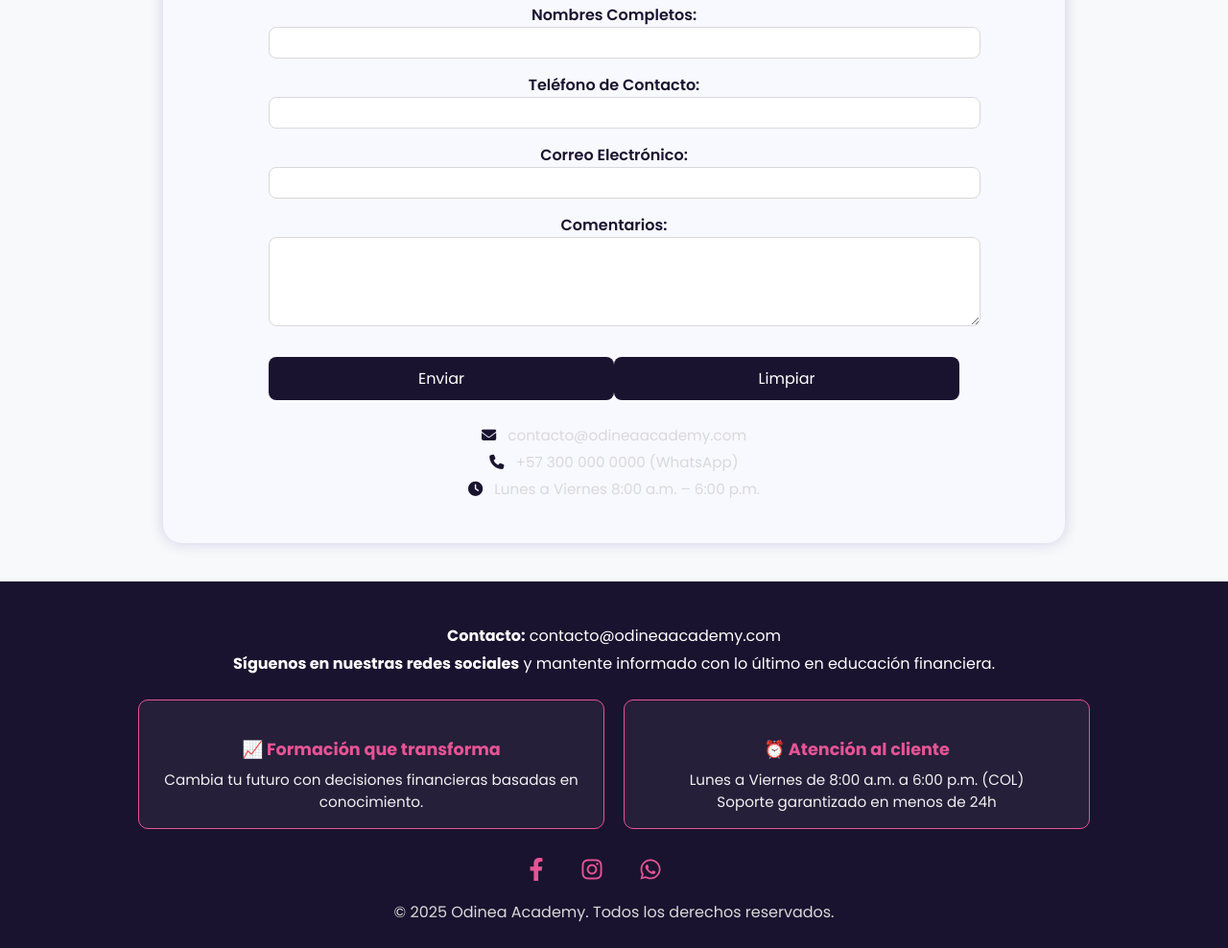
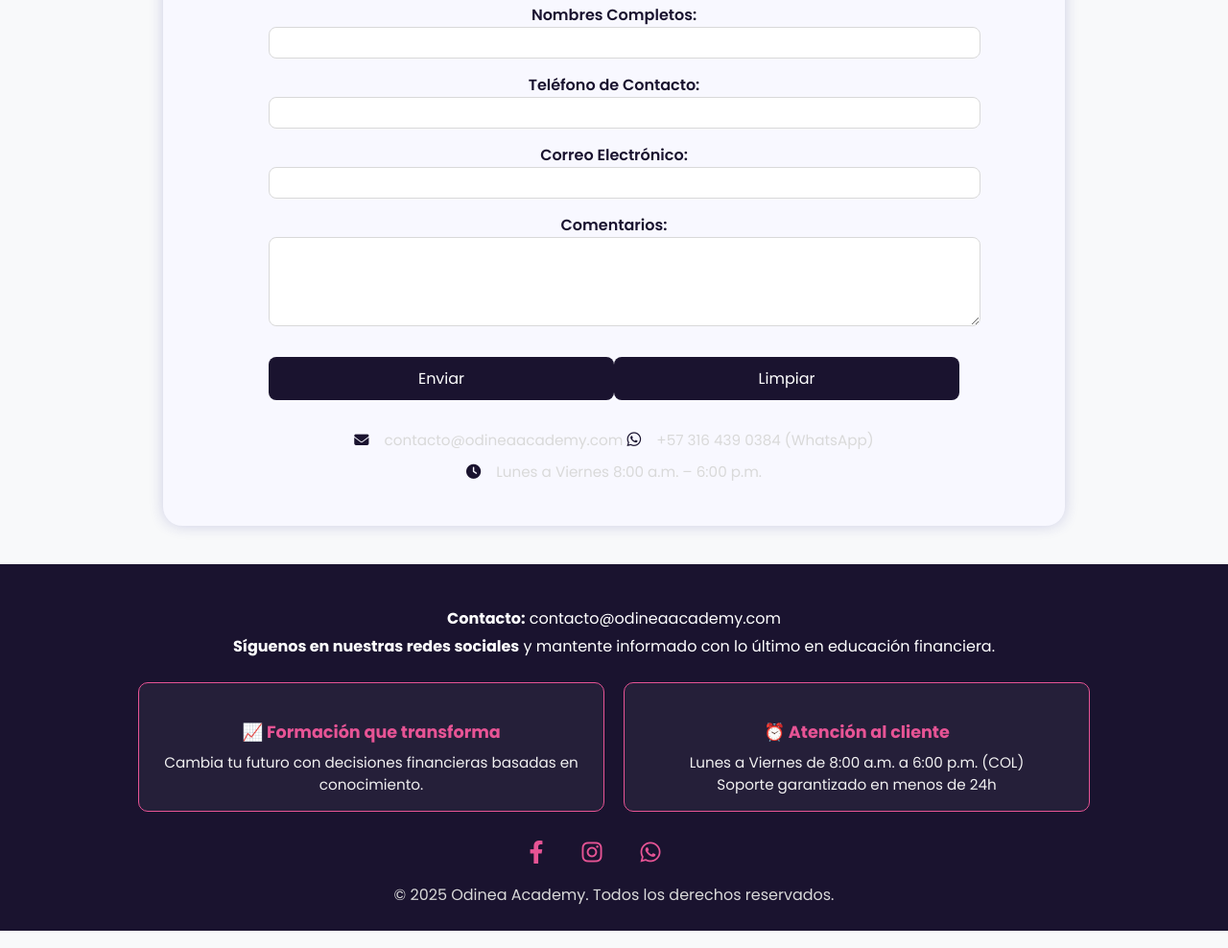
Before and after one commit to JuanPGE123/odineaacademy, a plain HTML site: page contacto_principal.html in a window 1280 px wide. Shown: the part 511-1499 px from the top of the page at 96% size. Drawn offline with Linux system fonts and the light colour scheme; some packages are replaced by stand-ins of ours; a script that the page names is missing; some icons are missing.

Commit message:
cambios wpp y ajustes de stl

```diff
--- a/contacto_principal.html
+++ b/contacto_principal.html
@@ -1,15 +1,18 @@
 <!DOCTYPE html>
 <html lang="es">
+
 <head>
     <meta charset="UTF-8">
     <meta name="viewport" content="width=device-width, initial-scale=1.0">
     <title>WEB CURSOS</title>
     <link rel="stylesheet" href="styles.css">
+    <link rel="stylesheet" href="style_contacto.css">
     <link rel="stylesheet" href="https://cdnjs.cloudflare.com/ajax/libs/font-awesome/6.4.2/css/all.min.css">
     <link href="https://fonts.googleapis.com/css2?family=Poppins:wght@400;600;700&display=swap" rel="stylesheet">
     <link href="https://fonts.googleapis.com/css2?family=Poppins:wght@400;600&display=swap" rel="stylesheet">
     <script src="https://cdn.jsdelivr.net/npm/sweetalert2@11"></script>
 </head>
+
 <body>
     <header>
         <div class="container">
@@ -38,7 +41,8 @@
     <section id="soporte" class="soporte-section">
         <div class="container">
             <h2>💬 Contáctanos</h2>
-          <p class="mensaje-paula">💌 Paula Rojas y nuestro equipo están listos para ayudarte. Tu mensaje será respondido lo antes posible.</p>
+            <p class="mensaje-paula">💌 Paula Rojas y nuestro equipo están listos para ayudarte. Tu mensaje será
+                respondido lo antes posible.</p>
 
             <form id="formSoporte">
                 <label for="nombre">Nombres Completos:</label>
@@ -61,7 +65,14 @@
 
             <div class="info-contacto-extra">
                 <p><i class="fas fa-envelope"></i> contacto@odineaacademy.com</p>
-            <p><i class="fas fa-phone"></i> +57 300 000 0000 (WhatsApp)</p>
+                <p>
+                    <a class="whatsapp-link" href="https://wa.me/573164390384?text=necesito%20informacion"
+                        target="_blank" rel="noopener noreferrer" aria-label="Escríbenos por WhatsApp"
+                        title="Escríbenos por WhatsApp">
+                        <i class="fab fa-whatsapp"></i>
+                        +57 316 439 0384 (WhatsApp)
+                    </a>
+                </p>
                 <p><i class="fas fa-clock"></i> Lunes a Viernes 8:00 a.m. – 6:00 p.m.</p>
             </div>
         </div>
@@ -71,7 +82,8 @@
     <footer id="contacto">
         <div class="container">
             <p><strong>Contacto:</strong> contacto@odineaacademy.com</p>
-            <p><strong>Síguenos en nuestras redes sociales</strong> y mantente informado con lo último en educación financiera.</p>
+            <p><strong>Síguenos en nuestras redes sociales</strong> y mantente informado con lo último en educación
+                financiera.</p>
 
             <div class="footer-extra">
                 <div class="footer-block">
@@ -149,7 +161,7 @@
         });
 
         const loginForm = document.getElementById("loginForm");
-        loginForm.addEventListener("submit", function(event) {
+        loginForm.addEventListener("submit", function (event) {
             event.preventDefault();
             const email = document.getElementById("email").value.trim();
             const password = document.getElementById("password").value.trim();
@@ -188,4 +200,5 @@
 
 
 </body>
+
 </html>
--- /dev/null
+++ b/style_contacto.css
@@ -0,0 +1,21 @@
+.info-contacto-extra p,
+.info-contacto-extra .whatsapp-link {
+  display: inline-flex;
+  align-items: center;
+  gap: .5rem;
+}
+
+.info-contacto-extra .whatsapp-link {
+  color: inherit;          /* usa el color del texto actual */
+  text-decoration: none;   /* sin subrayado */
+}
+
+.info-contacto-extra .whatsapp-link:hover {
+  text-decoration: underline;
+}
+
+.info-contacto-extra .fa-whatsapp {
+  font-size: 1.05rem;
+  /* Si quieres color de marca de WhatsApp, descomenta: */
+  /* color: #25D366; */
+}
```
Lines whose indentation alone changed are shown as unchanged.
